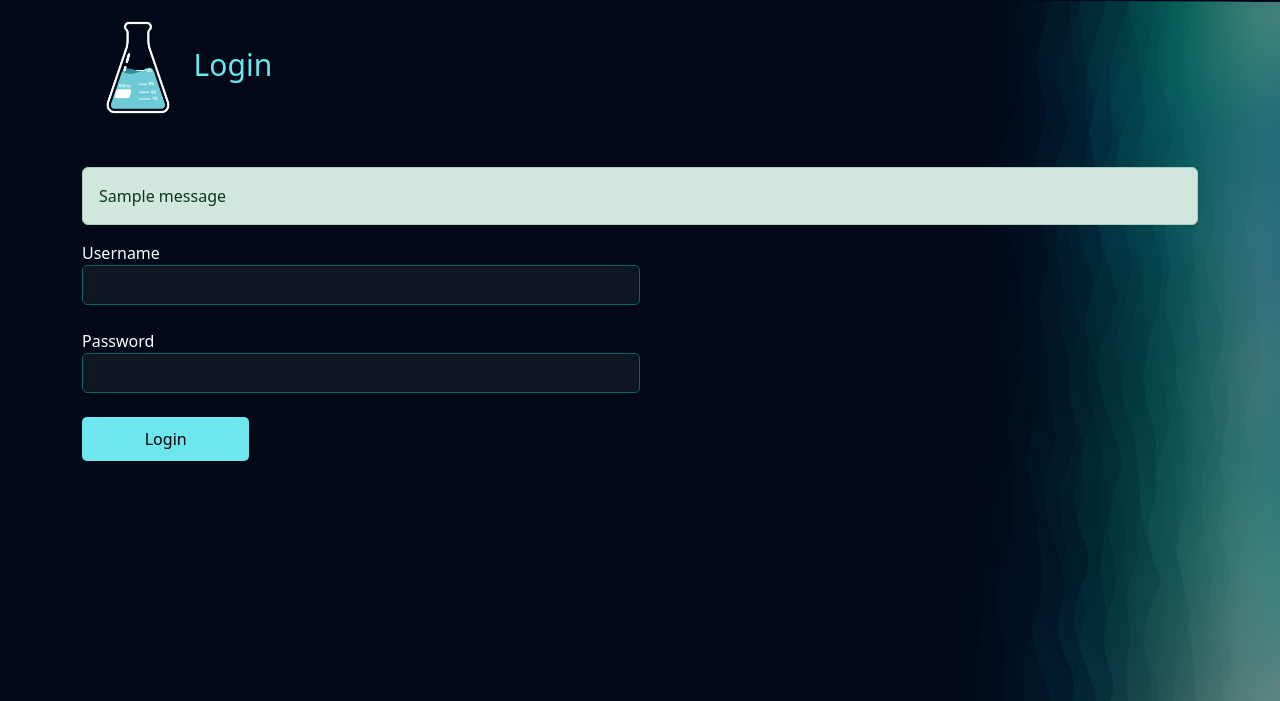
After one commit to RogerioTVidal/lab-exam, a Django app: page /users/login/ in a window 1280 px wide. The commit adds this page. Shown: the top 701 px of the page. Run offline with Django 4.2, Linux system fonts and the light colour scheme; tables that the repository leaves empty hold one stand-in row (values such as "Sample post"); one stand-in notice (Sample message) is shown.

Commit message:
User authentication

```diff
--- /dev/null
+++ b/labuser/templates/login.html
@@ -0,0 +1,35 @@
+{% extends "bases/base.html" %}
+
+{% load static %}
+
+{% block 'head' %}
+    <link href="{% static 'labuser/css/css.css' %}" rel="stylesheet">
+{% endblock 'head' %}
+
+{% block 'content' %}
+    <div class="container">
+        <h3 class="font-contrast-secundary"> <img width="10%" src="{% static 'general/img/logo.png' %}" alt="">Login</h3>
+        {% if messages %}
+            <br>
+            {% for message in messages %}
+                <div class="alert {{ message.tags }}">{{ message }}</div>
+            {% endfor %}
+        {% endif %}
+
+        <div>
+            <form action="{% url 'login' %}" method="POST"> {% csrf_token %}
+                <label>Username</label>
+                <br>
+                <input type="text" class="input-default" name="username">
+                <br>
+                <br>
+                <label>Password</label>
+                <br>
+                <input type="password" class="input-default" name="password">
+                <br>
+                <br>
+                <input type="submit" class="btn-default" value="Login">
+            </form>
+        </div>
+    </div>
+{% endblock %}
--- a/labuser/urls.py
+++ b/labuser/urls.py
@@ -2,5 +2,6 @@ from django.urls import path
 from . import views
 
 urlpatterns = [
-    path('register/', views.fRegister, name='register')
+    path('register/', views.fRegister, name='register'),
+    path('login/', views.fLogin, name='login')
 ]
--- a/labuser/views.py
+++ b/labuser/views.py
@@ -1,6 +1,62 @@
-from django.shortcuts import render
+from django.shortcuts import render, redirect
+from django.http import HttpResponse
+from django.contrib.auth.models import User
+from django.contrib.messages import constants
+from django.contrib import messages
+from django.contrib.auth import authenticate, login
 
 # Create your views here.
 
 def fRegister(request):
-    return render(request, 'register.html')
+    #print(request.POST)
+    if request.method == 'GET':
+        return render(request, 'register.html')
+    if request.method == 'POST':
+        firstName = request.POST.get('firstName')
+        lastName = request.POST.get('lastName')
+        userName = request.POST.get('userName')
+        email = request.POST.get('email')
+        password = request.POST.get('password')
+        confirmPassword = request.POST.get('confirmPassword')
+
+        #return HttpResponse(f'{firstName} - {lastName} - {email}')
+
+        if not password == confirmPassword:
+            messages.add_message(request, constants.ERROR, 'Password and confirmation are not equal.')
+            return redirect('/users/register')
+        if len(password) < 6:
+            messages.add_message(request, constants.ERROR, 'Password must have more than 5 characters.')
+            return redirect('/users/register')
+
+        try:
+            # Username must be unique!
+            user = User.objects.create_user(
+                first_name = firstName,
+                last_name = lastName,
+                username = userName,
+                email = email,
+                password = password,
+            )
+            messages.add_message(request, constants.SUCCESS, 'Data saved successfuly')
+        except:
+            messages.add_message(request, constants.ERROR, 'Internal error. Please contact admin.')
+            return redirect('/users/register')
+
+        return HttpResponse('Passou')
+
+def fLogin(request):
+    #return HttpResponse('Login')
+    if request.method == 'GET':
+        return render(request, 'login.html')
+    elif request.method == 'POST':
+        username = request.POST.get('username')
+        password = request.POST.get('password')
+        user = authenticate(username=username, password=password)
+
+    if user:
+        login(request, user)
+        # Acontecerá um erro ao redirecionar por enquanto, resolveremos nos próximos passos
+        return redirect('/')
+    else:
+        messages.add_message(request, constants.ERROR, 'Invalid user or password')
+        return redirect('/users/login')
--- a/templates/static/general/css/base.css
+++ b/templates/static/general/css/base.css
@@ -8,11 +8,6 @@
 
 *{
     color: white
-}
-
-.font-destaque{
-    color: var(--light-color);
-    font-size: 40px;
 }
 
 .input-default{
@@ -36,7 +31,12 @@
     border-radius: 5px;
 }
 
-.font-destaque-secundaria{
+.font-contrast-primary{
     color: var(--light-color);
     font-size: 35px;
 }
+
+.font-contrast-secundary{
+    color: var(--light-color);
+    font-size: 30px;
+}
```
Also changed, not shown: labexams/settings.py (+12 -0 lines), labuser/templates/register.html (+18 -9 lines).
